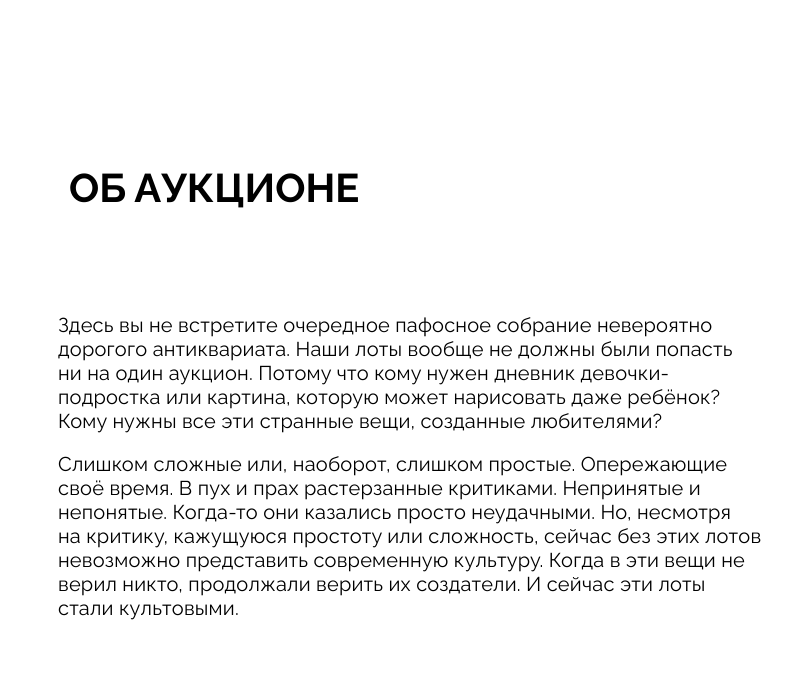
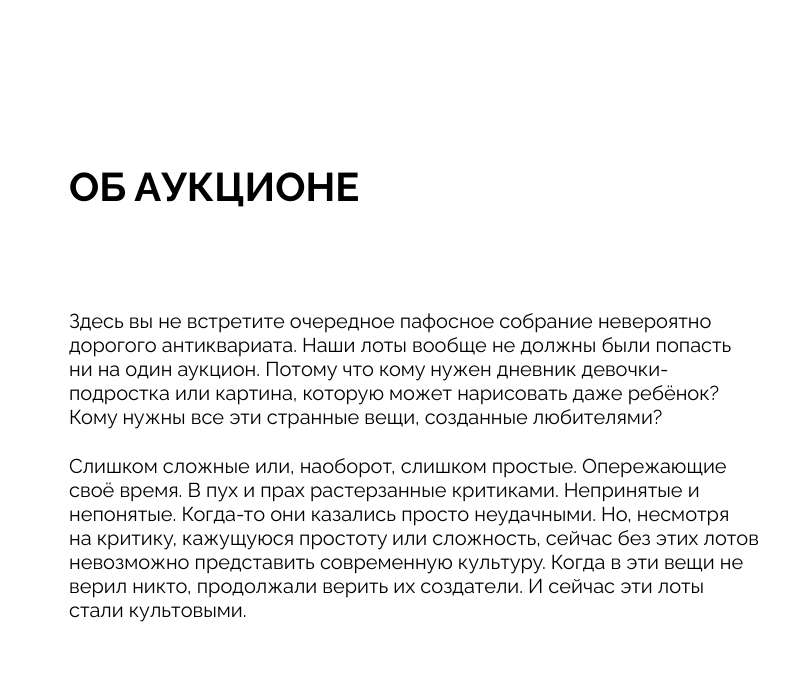
Before and after one commit to htpfountain/ono-tebe-nado, a plain HTML site: page index.html in a window 1280 px wide. Shown: the part 2041-2740 px from the top of the page, 404-1196 px from the left. Drawn offline with Linux system fonts and the light colour scheme.

Commit message:
minor fixes about section

```diff
--- a/styles/global.css
+++ b/styles/global.css
@@ -1,5 +1,3 @@
-
-
 body {
   width: 1100px;
   margin: 0 auto;
--- a/styles/style.css
+++ b/styles/style.css
@@ -241,8 +241,8 @@
 .about {
   display: grid;
   grid-template-columns: 332px 1fr;
-  grid-template-rows: 240px 128px 180px;
-  gap: 9px;
+  grid-template-rows: 240px 128px 210px;
+  column-gap: 20px;
   padding: 35px 24px 0px;
 }
 
@@ -270,8 +270,8 @@
 .about__title {
   display: grid;
   align-self: center;
-  padding-top: 15px;
-  padding-left: 18px;
+  padding-top: 13px;
+  padding-left: 7px;
   color: #000;
   font-weight: 700;
   font-size: 40px;
@@ -286,14 +286,15 @@
   font-weight: 400;
   font-size: 20px;
   line-height: 120%;
-  letter-spacing: 0.01em;
+  letter-spacing: 0.00em;
+  padding-top: 9px;
 }
 
 .footer {
   display: flex;
   flex-direction: row;
   justify-content: space-between;
-  padding: 177px 50px 88px;
+  padding: 165px 50px 88px;
 }
 
 .footer__menu {
```
